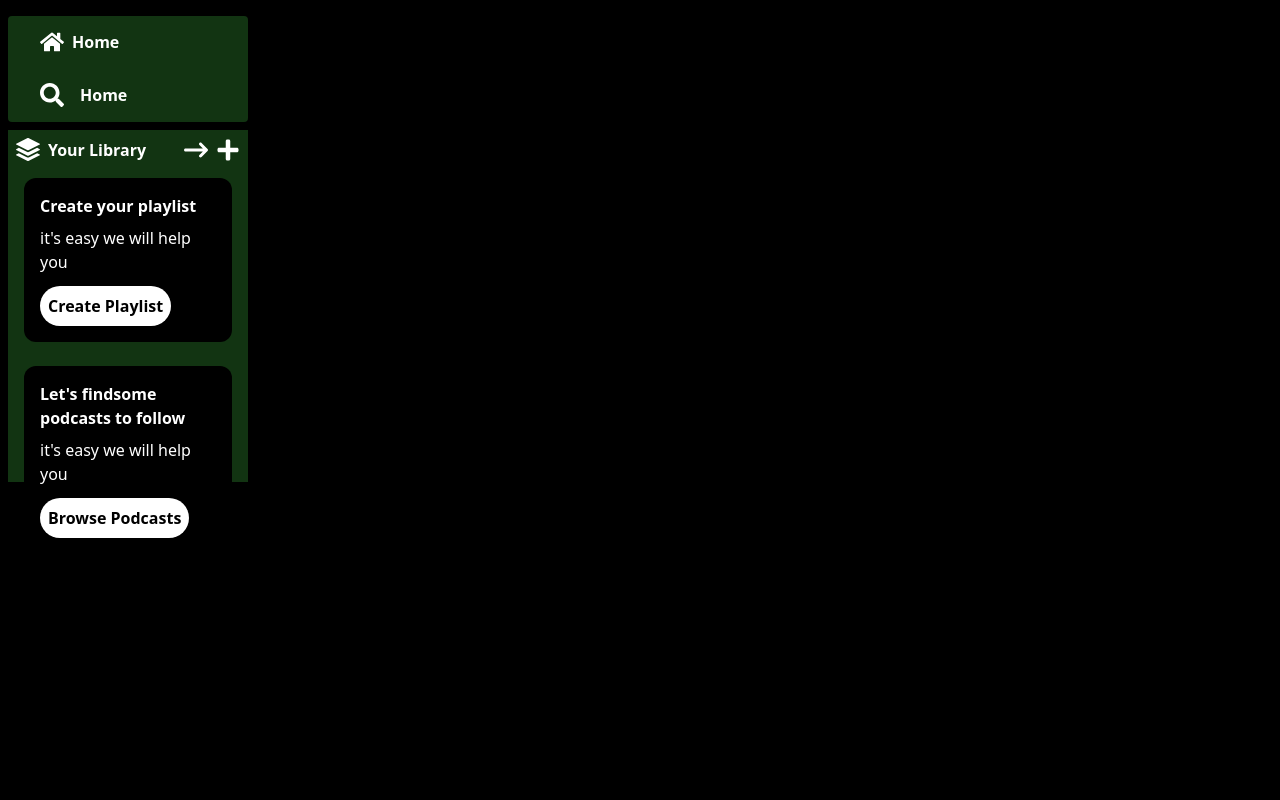
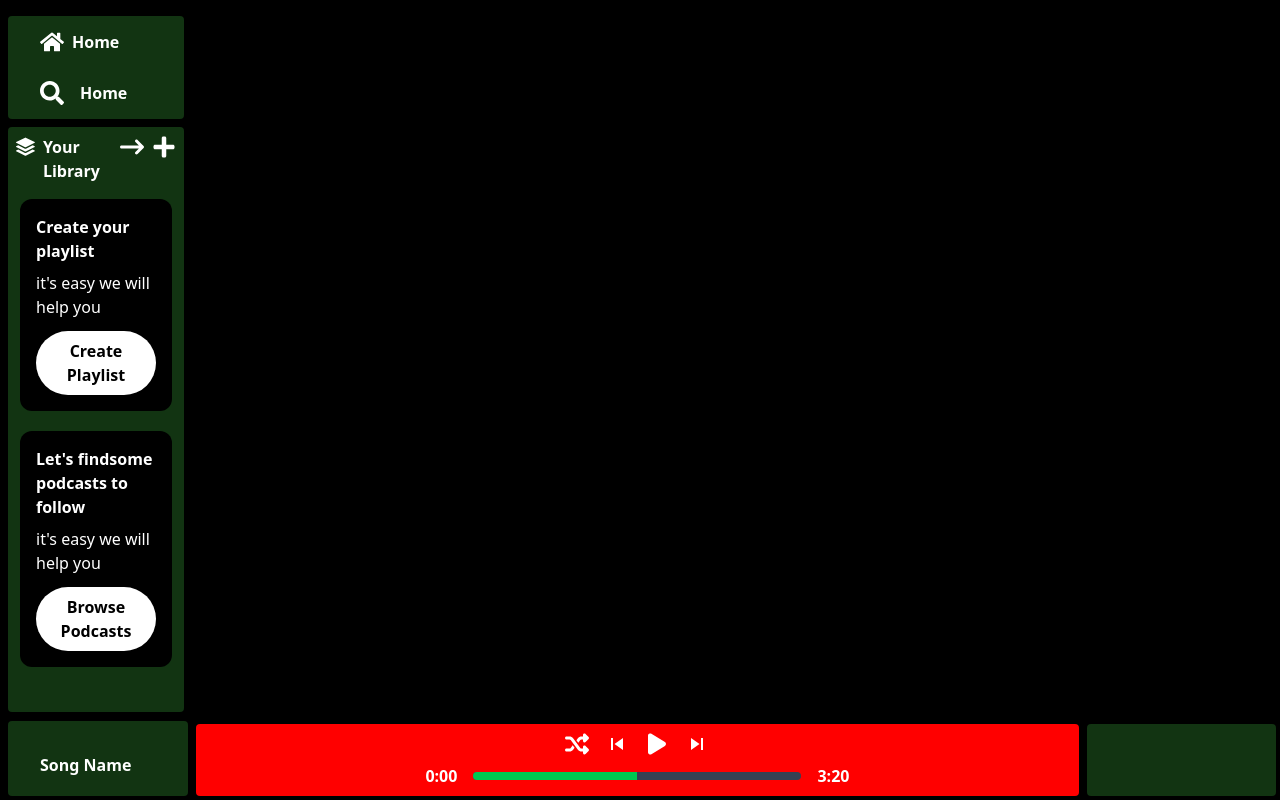
Before and after one commit to TheDeveloperIsDhruv/Spotify-Clone, a React (Vite) app: page / in a window 1280 px wide. Built offline with nearby package versions, Linux system fonts and the light colour scheme.

Commit message:
Started working on music player

```diff
--- a/src/App.jsx
+++ b/src/App.jsx
@@ -1,15 +1,15 @@
 import { useState } from 'react'
 import './App.css'
 import Sidebar from './Components/Sidebar'
+import Player from './Components/Player'
 
 function App() {
 return(
   <div className='h-screen bg-black'>
       <div className='h-[90%] flex'>
-      <Sidebar>
-
-      </Sidebar>
+      <Sidebar></Sidebar>
       </div>
+       <Player></Player>
   </div>
 )
 }
--- /dev/null
+++ b/src/Components/Player.jsx
@@ -0,0 +1,45 @@
+import React from "react";
+import { Fragment } from "react";
+import { FaShuffle } from "react-icons/fa6";
+import { MdSkipPrevious } from "react-icons/md";
+import { FaPlay } from "react-icons/fa6";
+import { MdSkipNext } from "react-icons/md";
+
+const Player = () => {
+        return(
+
+            <div className="flex h-[10%]">
+                <div className="w-[14.2%] bg-[#123412] m-1 mt-[1px] ml-2 rounded p-8 flex text-white">
+                    <div>
+                        <img src="" alt="" />
+                        <h1 className="font-bold">Song Name</h1>
+                    </div>
+                </div>
+                <div className="w-[70%] bg-[red] text-white font-bold  m-1 rounded flex flex-col ">
+                        <div className="flex flex-row  justify-center gap-4 mt-2 text-2xl">
+                            <FaShuffle />
+                            <MdSkipPrevious />
+                            <FaPlay />
+                            <MdSkipNext />
+                        </div>
+
+                       <div className="flex flex-row items-center justify-center gap-4 text-l mt-2">
+                            <p>0:00</p>
+                            <div className="w-82">
+                                {/* Progress Bar */}
+                                <div className="h-2 bg-gray-700 rounded-full overflow-hidden">
+                                    <div className="h-full bg-green-500" style={{ width: "50%" }}></div>
+                                </div>
+                            </div>
+                            <p>3:20</p>
+                        </div>
+                </div>
+
+                <div className="w-[15%] bg-[#123412] rounded flex m-1 text-white">
+
+                </div>
+            </div>
+
+        )
+}
+export default Player;
--- a/src/Components/Sidebar.jsx
+++ b/src/Components/Sidebar.jsx
@@ -6,7 +6,7 @@ import { FaArrowRightLong } from "react-icons/fa6";
 import { FaPlus } from "react-icons/fa";
 const Sidebar = () => {
     return (
-        <div className="w-[20%] h-full p-2 flex-col text-white hidden lg:flex">
+        <div className="w-[15%] rounded p-2 flex-col text-white hidden lg:flex ">
             <div className="bg-[#123412] h-[15%] mt-2 rounded flex flex-col justify-around">
                      <div className="flex items-center gap-2 pl-8 cursor-pointer">
                         <FaHome className="size-6"/>
@@ -17,7 +17,7 @@ const Sidebar = () => {
                             <p className="font-bold">Home</p>
                         </div>
             </div>
-            <div className="bg-[#123412] h-[50%] flex flex-col rounded- mt-2 cursor-pointer p-2 ">
+            <div className="bg-[#123412] h-[85%] flex flex-col rounded mt-2 cursor-pointer p-2 ">
                     <div className=" flex flex-row  cursor-pointer">
                         <div className="flex justify-start gap-2 basis-2/3">
                         <BsStack className="size-6"/>
@@ -29,7 +29,7 @@ const Sidebar = () => {
                         </div>
                      </div>
 
-                     <div className="flex bg-[black] mt-4 rounded-xl p-4 font-semibold m-2">
+                     <div className="flex bg-[black] mt-4 rounded-xl p-4 font-semibold m-1">
                         <div>
                         <h1>Create your playlist</h1>
                         <p className="mt-2 font-normal">it's easy we will help you</p>
@@ -38,7 +38,7 @@ const Sidebar = () => {
                      </div>
 
 
-                     <div className="flex bg-[black] mt-4 rounded-xl p-4 font-semibold m-2">
+                     <div className="flex bg-[black] mt-4 rounded-xl p-4 font-semibold m-1">
                         <div>
                         <h1>Let's findsome podcasts to follow</h1>
                         <p className="mt-2 font-normal">it's easy we will help you</p>
```
